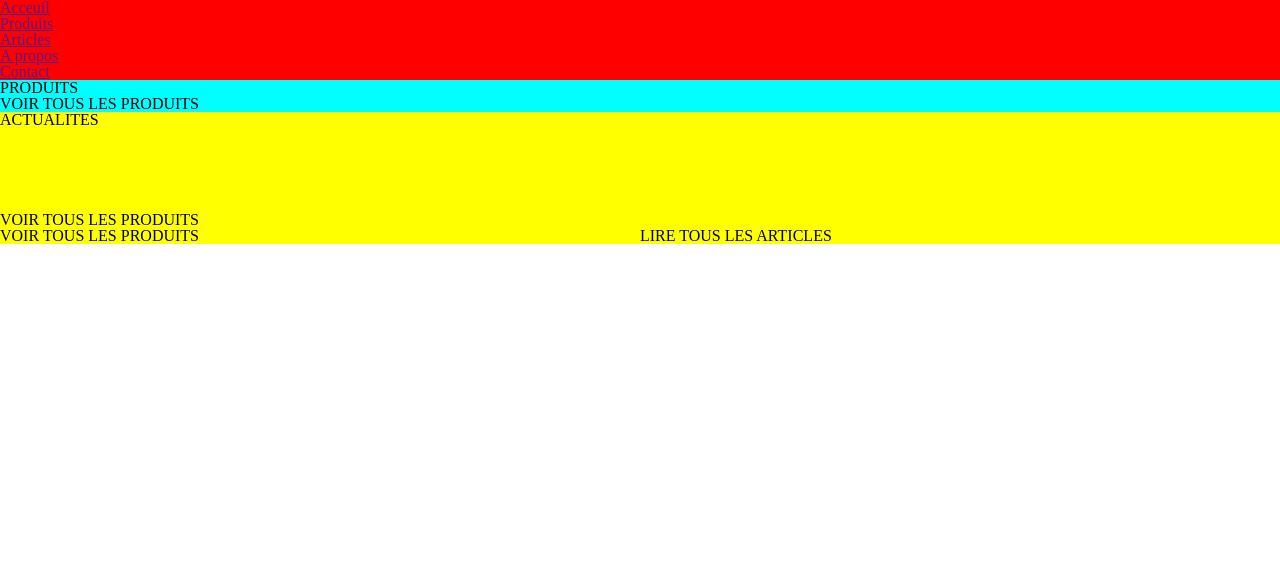
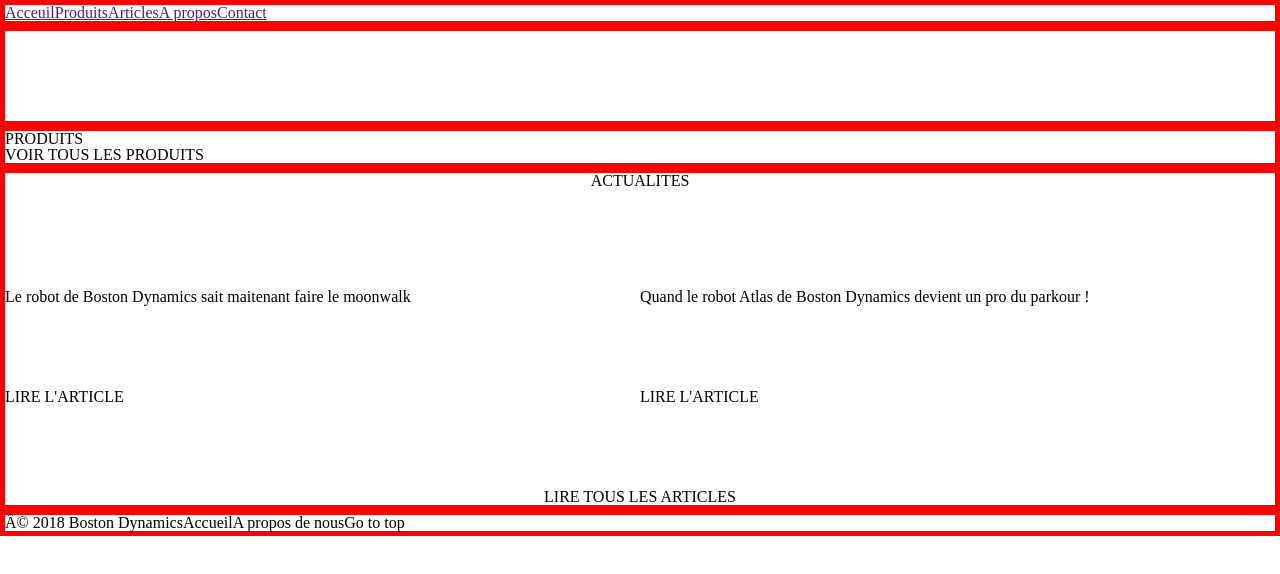
Before and after one commit to tanamanda13/hetic-w1p2021-02-helium, a plain HTML site: page index.html in a window 1280 px wide. Shown: the top 574 px of the page. Drawn offline with Linux system fonts and the light colour scheme.

Commit message:
grid maj

```diff
--- a/css/style.css
+++ b/css/style.css
@@ -15,53 +15,80 @@
 /* Desktop */
 @media (min-width: 320px) {
   body {
-    display: grid;
-    grid-template-columns: 1fr;
-    grid-template-rows: 1000px 1000px 1000px 1000px 1000px;
-    grid-template-areas: "header"
-                         "home"
-                         "produits"
-                         "actualites"
-                         "footer";
+
   }
 
   /* Arrivée page */
 
   .menu {
-    grid-area: header;
-    background-color: red;
+    border: 5px solid red;
+    display: flex;
   }
 
   .section_home_desktop {
-    grid-area: home;
-    background-color: green;
+    border: 5px solid red;
+    height: 100px;
   }
 
   /* PRODUITS */
   .section_produits {
-    grid-area: produits;
-    background-color: cyan;
+    border: 5px solid red;
   }
 
   /* ACTUALITES */
+  .news{
+      border: 5px solid red;
+  }
+
   .section_actualites {
-    grid-area: actualites;
-    background-color: yellow;
-
-    /* Bébé grid ACTUALITES */
+    /* ACTUALITES */
     display: grid;
     grid-template-columns: 1fr 1fr;
-    grid-template-rows: 100px;
-    grid-template-areas: "header"
-                         "home"
-                         "produits"
-                         "actualites"
-                         "footer";
+    grid-template-rows: 100px 100px 100px;
+    grid-template-areas: "article_image_spotmini article_image_atlas"
+                         "article_image_spotmini_title article_image_atlas_title"
+                         "article_lire_sportmini article_lire_atlas";
+  }
 
+  .text_section_actualites {
+    text-align: center;
+  }
+  /* Spotmini */
+  .image_section_actualites_articles_spotmini{
+    grid-area: article_image_spotmini;
+  }
+
+  .image_section_actualites_articles_spotmini_text {
+    grid-area: article_image_spotmini_title;
+  }
+
+  .text_articles_voir_spotmini {
+    grid-area: article_lire_sportmini;
+  }
+
+  /* Atlas */
+  .image_section_actualites_articles_atlas {
+    grid-area: article_image_atlas;
+  }
+
+  .image_section_actualites_atlas_text {
+    grid-area: article_image_atlas_title;
+  }
+
+  .text_articles_voir_atlas {
+    grid-area: article_lire_atlas;
+  }
+
+  .text_articles_voir {
+    text-align: center;
   }
 
 
+
+
+
+  /* Footer */
   footer {
-    grid-area: footer;
-    background-color: red;
+    border: 5px solid red;
+    display: flex;
 }
--- a/index.html
+++ b/index.html
@@ -19,8 +19,16 @@
   <!-- Corps du site -->
   <body>
 
-    <!-- Contenu de la page -->
-    <main>
+    <header>
+      <nav>
+        <ul class="menu menu_disposition">
+          <li><a class ="menu_composant" href="">Acceuil</a></li>
+          <li><a class ="menu_composant" href="">Produits</a></li>
+          <li><a class ="menu_composant" href="">Articles</a></li>
+          <li><a class ="menu_composant" href="">A propos</a></li>
+          <li><a class ="menu_composant" href="">Contact</a></li>
+        <ul>
+      </nav>
 
       <!--Première image arrivée site mobile-->
       <section class="section_home_mobile">
@@ -31,18 +39,11 @@
       <section class="section_home_desktop">
         <div class="video_home"></div>
       </section>
+    </header>
+    <!-- Contenu de la page -->
+    <main>
+      <!-- Menu du site -->
 
-
-      <!-- Menu du site -->
-      <nav>
-        <ul class="menu menu_disposition">
-          <li><a class ="menu_composant" href="">Acceuil</a></li>
-          <li><a class ="menu_composant" href="">Produits</a></li>
-          <li><a class ="menu_composant" href="">Articles</a></li>
-          <li><a class ="menu_composant" href="">A propos</a></li>
-          <li><a class ="menu_composant" href="">Contact</a></li>
-        <ul>
-      </nav>
 
       <!-- Section produits -->
       <section class="section_produits">
@@ -64,39 +65,63 @@
         </div>
       </section>
 
+
+
+
       <!-- Section actualité -->
-      <section class="section_actualites">
+      <section class="news">
+
         <div class="text_section_actualites">
           <p>
             ACTUALITES
           </p>
         </div>
 
+        <article class="section_actualites">
+        <!-- Section sportmini -->
         <div class="image_section_actualites_articles_spotmini"></div>
         <div class="image_section_actualites_articles_spotmini_text">
           <p>
-            VOIR TOUS LES PRODUITS
+            Le robot de Boston Dynamics sait maitenant faire le moonwalk
+          </p>
+        </div>
+        <div class="text_articles_voir_spotmini">
+          <p>
+            LIRE L'ARTICLE
           </p>
         </div>
 
+        <!-- Section atlas -->
         <div class="image_section_actualites_articles_atlas"></div>
         <div class="image_section_actualites_atlas_text">
           <p>
-            VOIR TOUS LES PRODUITS
+            Quand le robot Atlas de Boston Dynamics devient un pro du parkour !
           </p>
         </div>
-
-        <div class="text_articles_voir">
+        <div class="text_articles_voir_atlas">
           <p>
-            LIRE TOUS LES ARTICLES
+            LIRE L'ARTICLE
           </p>
         </div>
-      </section>
+      </article>
+
+      <!-- Bouton tout afficher -->
+      <div class="text_articles_voir">
+        <p>
+          LIRE TOUS LES ARTICLES
+        </p>
+      </div>
+    </section>
 
     </main>
 
       <!-- fin de page -->
       <footer>
+        <div class="">
+          <p>
+            © 2018 Boston Dynamics
+          </p>
+        </div>
         <div class="">
           <p>
             Accueil
```
